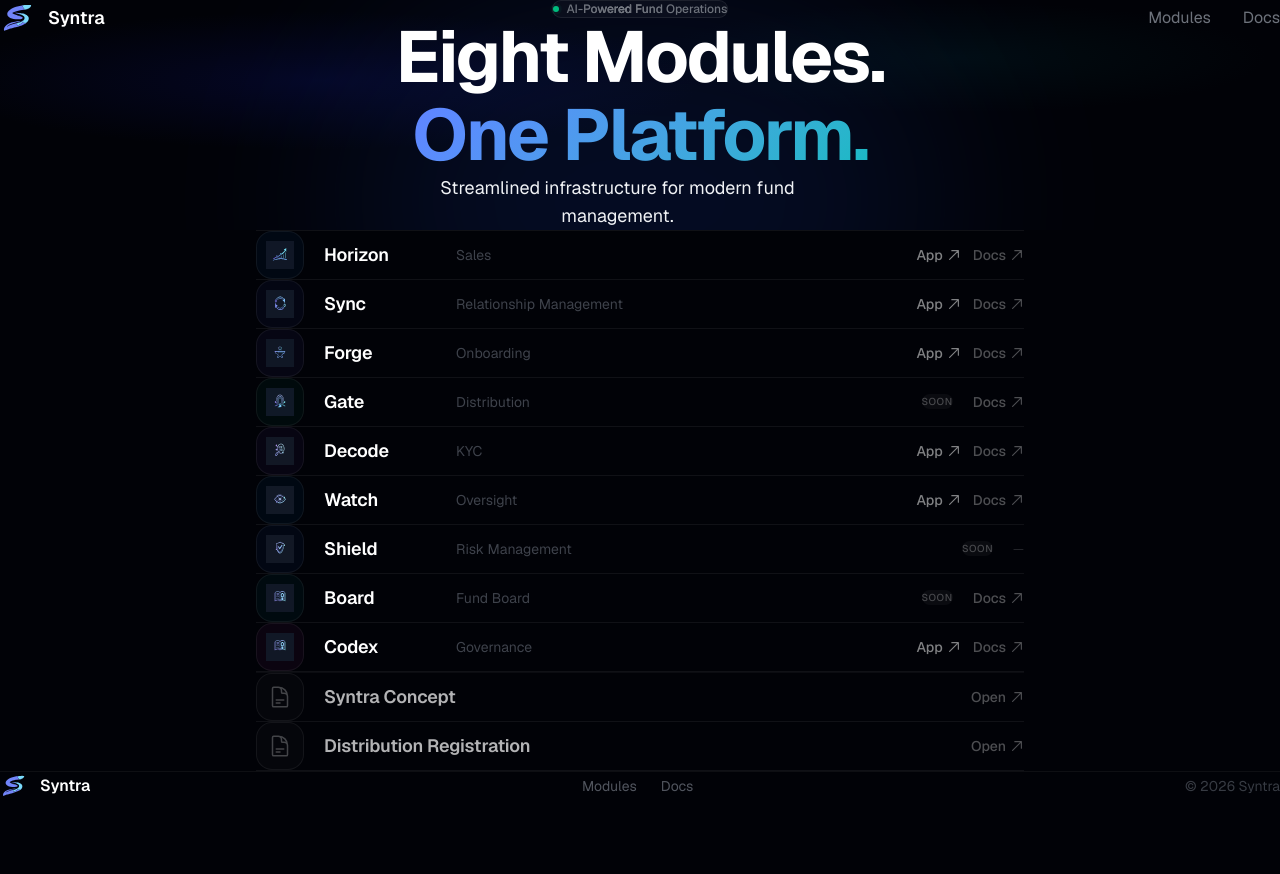
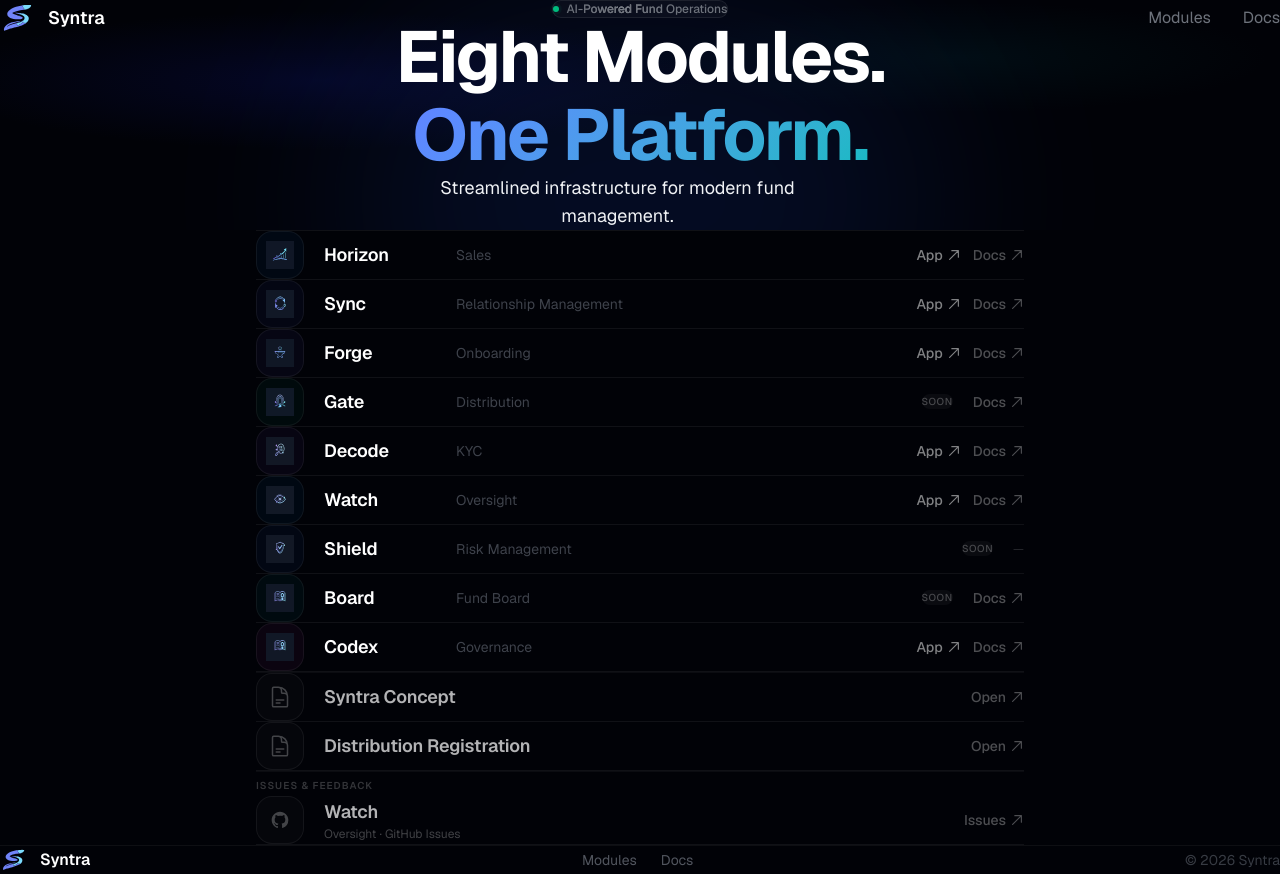
Before and after one commit to Reinemer/syntra-landing, a React (Vite) app: page / in a window 1280 px wide. Before the commit the page ends 800 px from the top, so only its background shows below. Built offline with nearby package versions, Linux system fonts and the light colour scheme; the HTML template or start-up script is replaced by a standard one.

Commit message:
feat: add GitHub Issues section for Watch/Oversight module

```diff
--- a/src/Modules.tsx
+++ b/src/Modules.tsx
@@ -1,6 +1,6 @@
 import { useState } from 'react'
 import { motion } from 'framer-motion'
-import { modules, type Module, conceptDocsUrl, distributionDocsUrl } from './data'
+import { modules, type Module, conceptDocsUrl, distributionDocsUrl, issueTrackers, type IssueTracker } from './data'
 import { AnimatedShinyText } from './components/ui/animated-shiny-text'
 import { TextGenerateEffect } from './components/ui/text-generate-effect'
 
@@ -75,6 +75,43 @@ function ModuleRow({ module, index, isHovered, onHover }: {
             <span className="text-xs text-white/15">—</span>
           )}
         </div>
+      </div>
+    </motion.div>
+  )
+}
+
+const GitHubIcon = () => (
+  <svg className="w-5 h-5 md:w-5 md:h-5" viewBox="0 0 24 24" fill="currentColor">
+    <path d="M12 2C6.477 2 2 6.484 2 12.017c0 4.425 2.865 8.18 6.839 9.504.5.092.682-.217.682-.483 0-.237-.008-.868-.013-1.703-2.782.605-3.369-1.343-3.369-1.343-.454-1.158-1.11-1.466-1.11-1.466-.908-.62.069-.608.069-.608 1.003.07 1.531 1.032 1.531 1.032.892 1.53 2.341 1.088 2.91.832.092-.647.35-1.088.636-1.338-2.22-.253-4.555-1.113-4.555-4.951 0-1.093.39-1.988 1.029-2.688-.103-.253-.446-1.272.098-2.65 0 0 .84-.27 2.75 1.026A9.564 9.564 0 0112 6.844c.85.004 1.705.115 2.504.337 1.909-1.296 2.747-1.027 2.747-1.027.546 1.379.202 2.398.1 2.651.64.7 1.028 1.595 1.028 2.688 0 3.848-2.339 4.695-4.566 4.943.359.309.678.92.678 1.855 0 1.338-.012 2.419-.012 2.747 0 .268.18.58.688.482A10.019 10.019 0 0022 12.017C22 6.484 17.522 2 12 2z" />
+  </svg>
+)
+
+function IssueRow({ tracker, index }: { tracker: IssueTracker; index: number }) {
+  return (
+    <motion.div
+      initial={{ opacity: 0 }}
+      animate={{ opacity: 1 }}
+      transition={{ duration: 0.35, delay: (10 + index) * 0.04, ease }}
+      className="module-row"
+    >
+      <div className="flex items-center gap-4 md:gap-5 py-3.5 md:py-4 px-1 relative z-10">
+        <div className="w-11 h-11 md:w-12 md:h-12 rounded-xl flex items-center justify-center shrink-0 border border-white/[0.06] bg-white/[0.02] text-white/25">
+          <GitHubIcon />
+        </div>
+        <div className="flex flex-col flex-1 min-w-0">
+          <span className="text-base md:text-lg font-semibold tracking-[-0.01em] text-white/70">
+            {tracker.codename}
+          </span>
+          <span className="text-xs text-white/25">{tracker.module} · GitHub Issues</span>
+        </div>
+        <a
+          href={tracker.url}
+          target="_blank"
+          rel="noopener noreferrer"
+          className="inline-flex items-center gap-1 text-xs md:text-sm font-medium text-white/30 hover:text-white/60 transition-colors shrink-0"
+        >
+          Issues <ArrowUpRight />
+        </a>
       </div>
     </motion.div>
   )
@@ -174,6 +211,16 @@ export default function Modules() {
             <ResourceRow href={conceptDocsUrl} label="Syntra Concept" index={0} />
             <ResourceRow href={distributionDocsUrl} label="Distribution Registration" index={1} />
           </div>
+
+          {/* GitHub Issues */}
+          <div className="mt-1 border-t border-white/[0.04]">
+            <div className="py-3 px-1">
+              <span className="text-[10px] font-semibold uppercase tracking-widest text-white/20">Issues &amp; Feedback</span>
+            </div>
+            {issueTrackers.map((tracker, i) => (
+              <IssueRow key={tracker.codename} tracker={tracker} index={i} />
+            ))}
+          </div>
         </div>
       </section>
     </>
--- a/src/data.ts
+++ b/src/data.ts
@@ -110,3 +110,17 @@ export const modules: Module[] = [
 
 export const conceptDocsUrl = 'https://1drv.ms/x/c/90fbf24d4d00e063/IQCje0NkRApCS6pXK_uQsiXqAT8fCNCfeipjb38qXNzEeM0?e=0gue1J'
 export const distributionDocsUrl = 'https://1drv.ms/w/c/90fbf24d4d00e063/IQAszl6CyXAQSYQzHhtkIBvIAUXI6YlcDPuJlHk0ejKVvqg'
+
+export interface IssueTracker {
+  module: string
+  codename: string
+  url: string
+}
+
+export const issueTrackers: IssueTracker[] = [
+  {
+    module: 'Oversight',
+    codename: 'Watch',
+    url: 'https://github.com/Reinemer/oversight-app/issues',
+  },
+]
```
